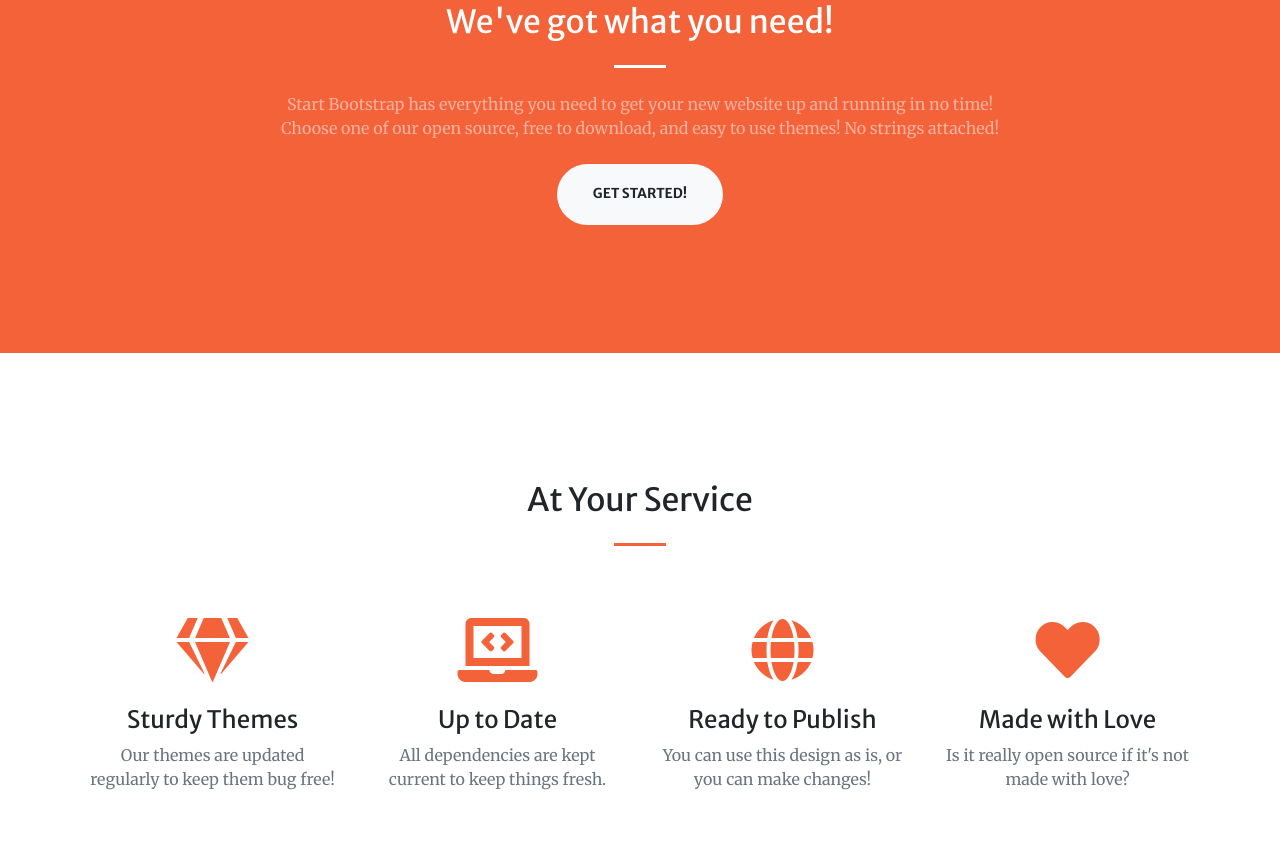
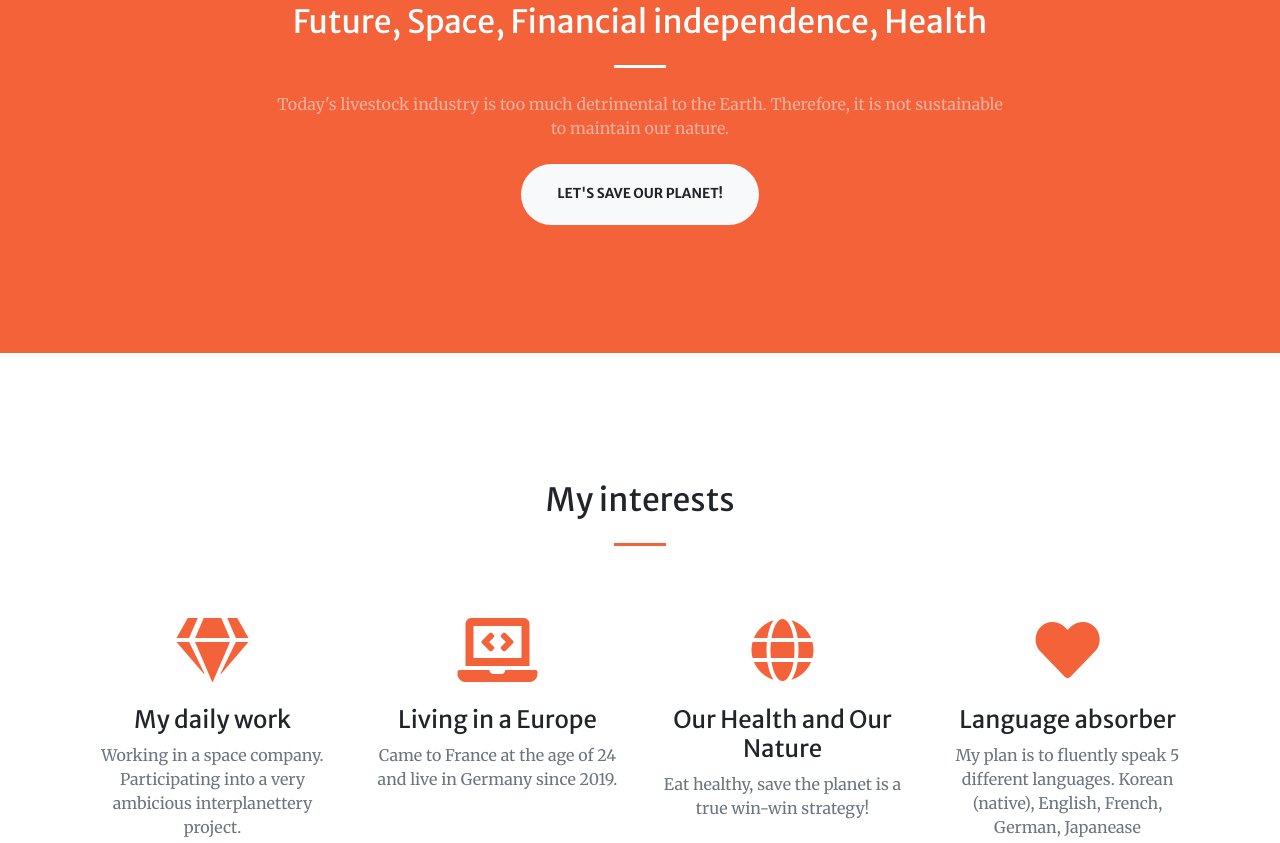
Before and after one commit to sparkfrench91/PremierPas, a website with bundled scripts: page index.html in a window 1280 px wide. Shown: the part 925-1768 px from the top of the page. Built offline with nearby package versions, Linux system fonts and the light colour scheme.

Commit message:
Add files via upload

```diff
--- a/index.html
+++ b/index.html
@@ -74,10 +74,10 @@
     <div class="container">
       <div class="row justify-content-center">
         <div class="col-lg-8 text-center">
-          <h2 class="text-white mt-0">We've got what you need!</h2>
+          <h2 class="text-white mt-0">Future, Space, Financial independence, Health</h2>
           <hr class="divider light my-4">
-          <p class="text-white-50 mb-4">Start Bootstrap has everything you need to get your new website up and running in no time! Choose one of our open source, free to download, and easy to use themes! No strings attached!</p>
-          <a class="btn btn-light btn-xl js-scroll-trigger" href="#services">Get Started!</a>
+          <p class="text-white-50 mb-4">Today's livestock industry is too much detrimental to the Earth. Therefore, it is not sustainable to maintain our nature.</p>
+          <a class="btn btn-light btn-xl js-scroll-trigger" href="#services">Let's save our planet!</a>
         </div>
       </div>
     </div>
@@ -86,35 +86,35 @@
   <!-- Services Section -->
   <section class="page-section" id="services">
     <div class="container">
-      <h2 class="text-center mt-0">At Your Service</h2>
+      <h2 class="text-center mt-0">My interests</h2>
       <hr class="divider my-4">
       <div class="row">
         <div class="col-lg-3 col-md-6 text-center">
           <div class="mt-5">
             <i class="fas fa-4x fa-gem text-primary mb-4"></i>
-            <h3 class="h4 mb-2">Sturdy Themes</h3>
-            <p class="text-muted mb-0">Our themes are updated regularly to keep them bug free!</p>
+            <h3 class="h4 mb-2">My daily work</h3>
+            <p class="text-muted mb-0">Working in a space company. Participating into a very ambicious interplanettery project.</p>
           </div>
         </div>
         <div class="col-lg-3 col-md-6 text-center">
           <div class="mt-5">
             <i class="fas fa-4x fa-laptop-code text-primary mb-4"></i>
-            <h3 class="h4 mb-2">Up to Date</h3>
-            <p class="text-muted mb-0">All dependencies are kept current to keep things fresh.</p>
+            <h3 class="h4 mb-2">Living in a Europe</h3>
+            <p class="text-muted mb-0"> Came to France at the age of 24 and live in Germany since 2019.</p>
           </div>
         </div>
         <div class="col-lg-3 col-md-6 text-center">
           <div class="mt-5">
             <i class="fas fa-4x fa-globe text-primary mb-4"></i>
-            <h3 class="h4 mb-2">Ready to Publish</h3>
-            <p class="text-muted mb-0">You can use this design as is, or you can make changes!</p>
+            <h3 class="h4 mb-2">Our Health and Our Nature</h3>
+            <p class="text-muted mb-0">Eat healthy, save the planet is a true win-win strategy!</p>
           </div>
         </div>
         <div class="col-lg-3 col-md-6 text-center">
           <div class="mt-5">
             <i class="fas fa-4x fa-heart text-primary mb-4"></i>
-            <h3 class="h4 mb-2">Made with Love</h3>
-            <p class="text-muted mb-0">Is it really open source if it's not made with love?</p>
+            <h3 class="h4 mb-2">Language absorber</h3>
+            <p class="text-muted mb-0">My plan is to fluently speak 5 different languages. Korean (native), English, French, German, Japanease</p>
           </div>
         </div>
       </div>
@@ -210,7 +210,7 @@
   <!-- Call to Action Section -->
   <section class="page-section bg-dark text-white">
     <div class="container text-center">
-      <h2 class="mb-4">Free Download at Start Bootstrap!</h2>
+      <h2 class="mb-4">You can download this web template at Start Bootstrap for free!</h2>
       <a class="btn btn-light btn-xl" href="https://startbootstrap.com/themes/creative/">Download Now!</a>
     </div>
   </section>
@@ -220,20 +220,20 @@
     <div class="container">
       <div class="row justify-content-center">
         <div class="col-lg-8 text-center">
-          <h2 class="mt-0">Let's Get In Touch!</h2>
+          <h2 class="mt-0">Let's Get Started!</h2>
           <hr class="divider my-4">
-          <p class="text-muted mb-5">Ready to start your next project with us? Give us a call or send us an email and we will get back to you as soon as possible!</p>
+          <p class="text-muted mb-5">Ready to explorer my space? If you are interested in me or just want to contact me for any kind of reason, give me a call or send me an email :)</p>
         </div>
       </div>
       <div class="row">
         <div class="col-lg-4 ml-auto text-center mb-5 mb-lg-0">
           <i class="fas fa-phone fa-3x mb-3 text-muted"></i>
-          <div>+1 (202) 555-0149</div>
+          <div>+33 (0) 76 42 27 06</div>
         </div>
         <div class="col-lg-4 mr-auto text-center">
           <i class="fas fa-envelope fa-3x mb-3 text-muted"></i>
           <!-- Make sure to change the email address in anchor text AND the link below! -->
-          <a class="d-block" href="mailto:contact@yourwebsite.com">contact@yourwebsite.com</a>
+          <a class="d-block" href="mailto:sypark.id@gmail.com">sypark.id@gmail.com</a>
         </div>
       </div>
     </div>
```
